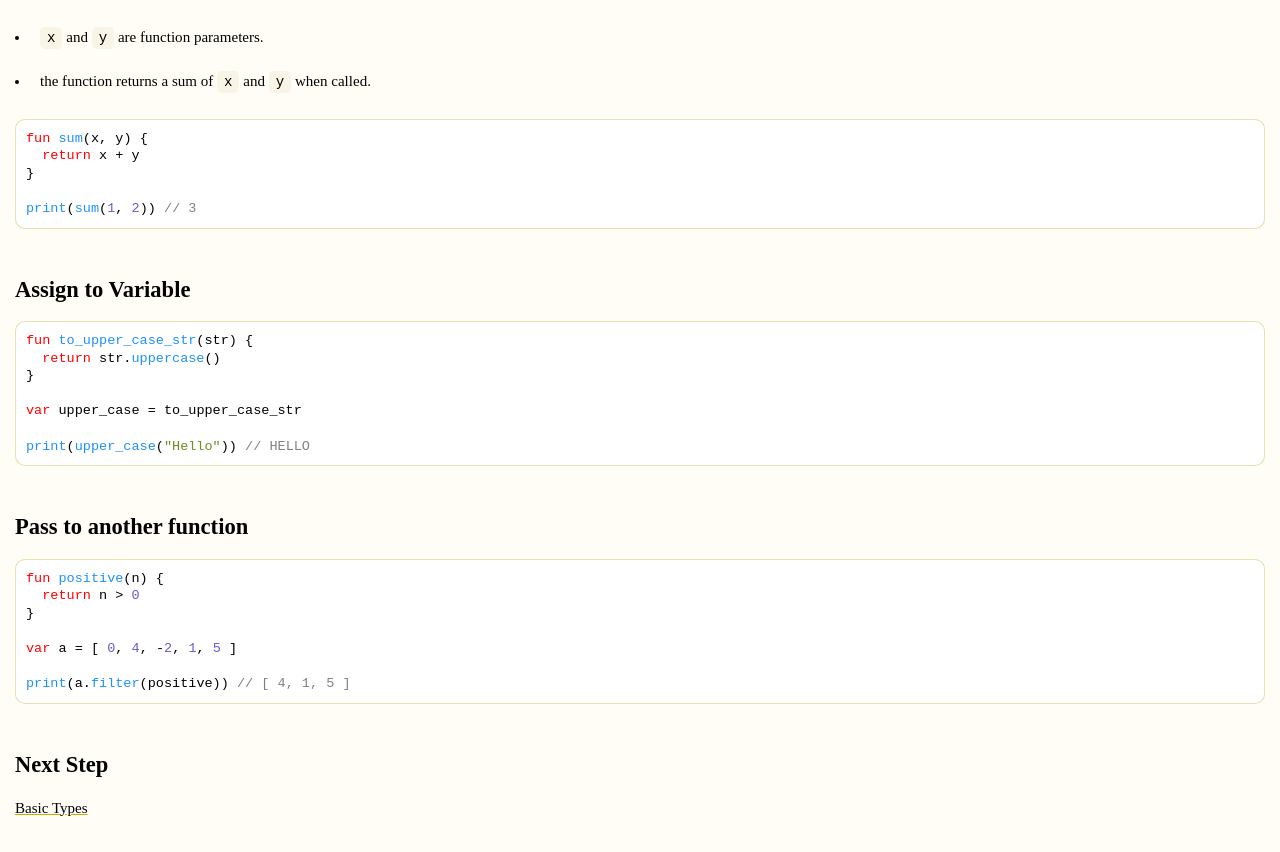
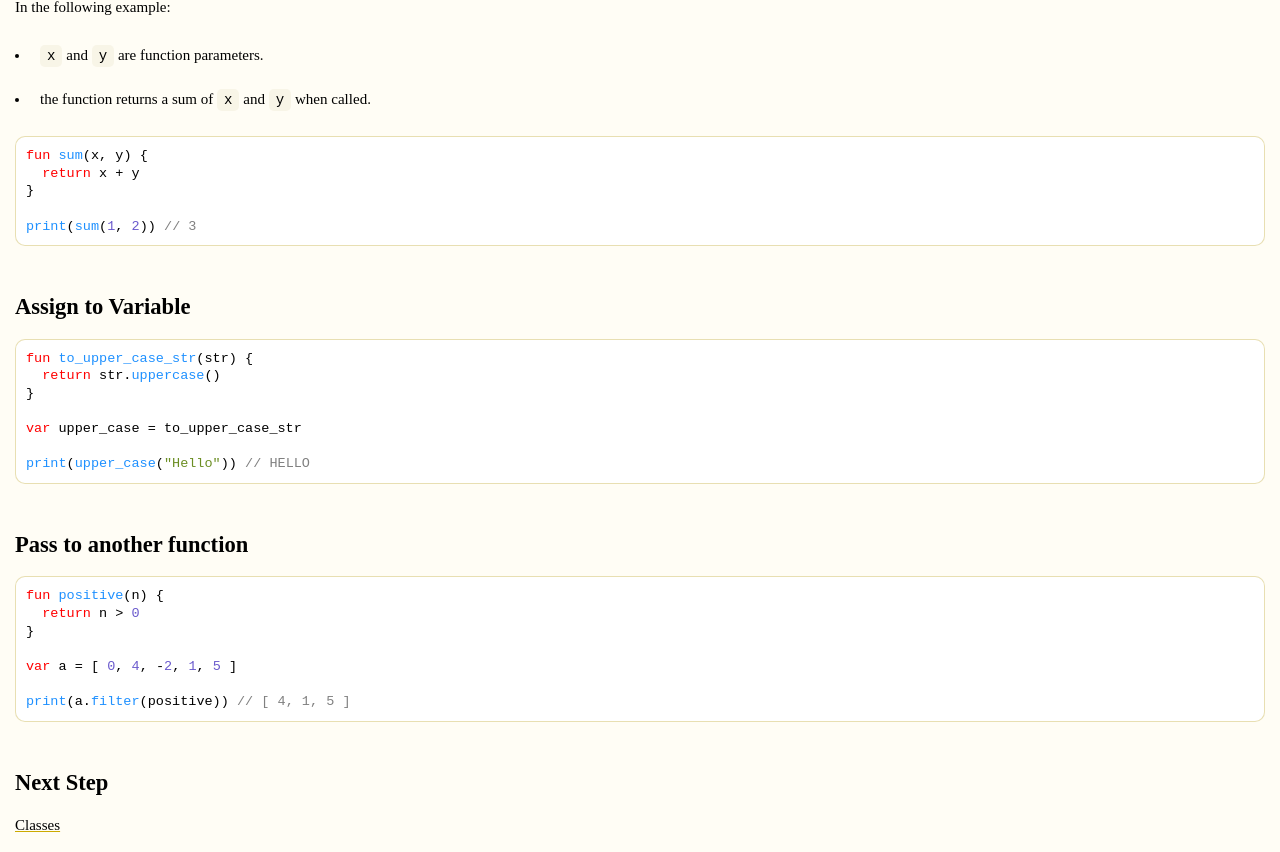
Before and after one commit to sourkr/sour-lang, a plain HTML site: page vars/fun.html in a window 1280 px wide. Shown: the part 751-1603 px from the top of the page. Drawn offline with nearby package versions, Linux system fonts and the light colour scheme.

Commit message:
update fun.html

```diff
--- a/vars/fun.html
+++ b/vars/fun.html
@@ -41,7 +41,7 @@ fun hello() {
 }
 
 hello()
-</pre>
+    </pre>
 
     <p>In Sour Lang:</p>
 
@@ -92,7 +92,7 @@ print(a.filter(positive)) // [ 4, 1, 5 ]
 </pre>
 
     <h2>Next Step</h2>
-    <a href="basic-types.html">Basic Types</a>
+    <a href="cls.html">Classes</a>
   </main>
 
   <script src="../script.js"></script>
```
